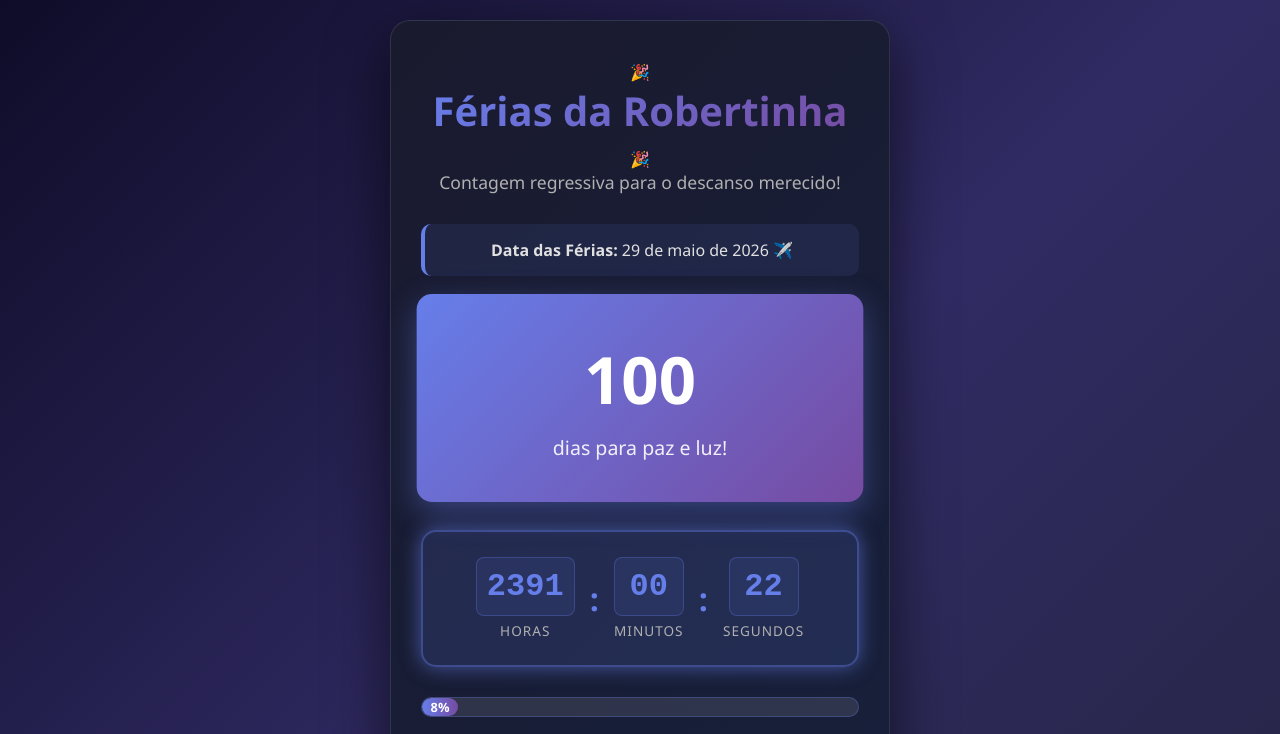
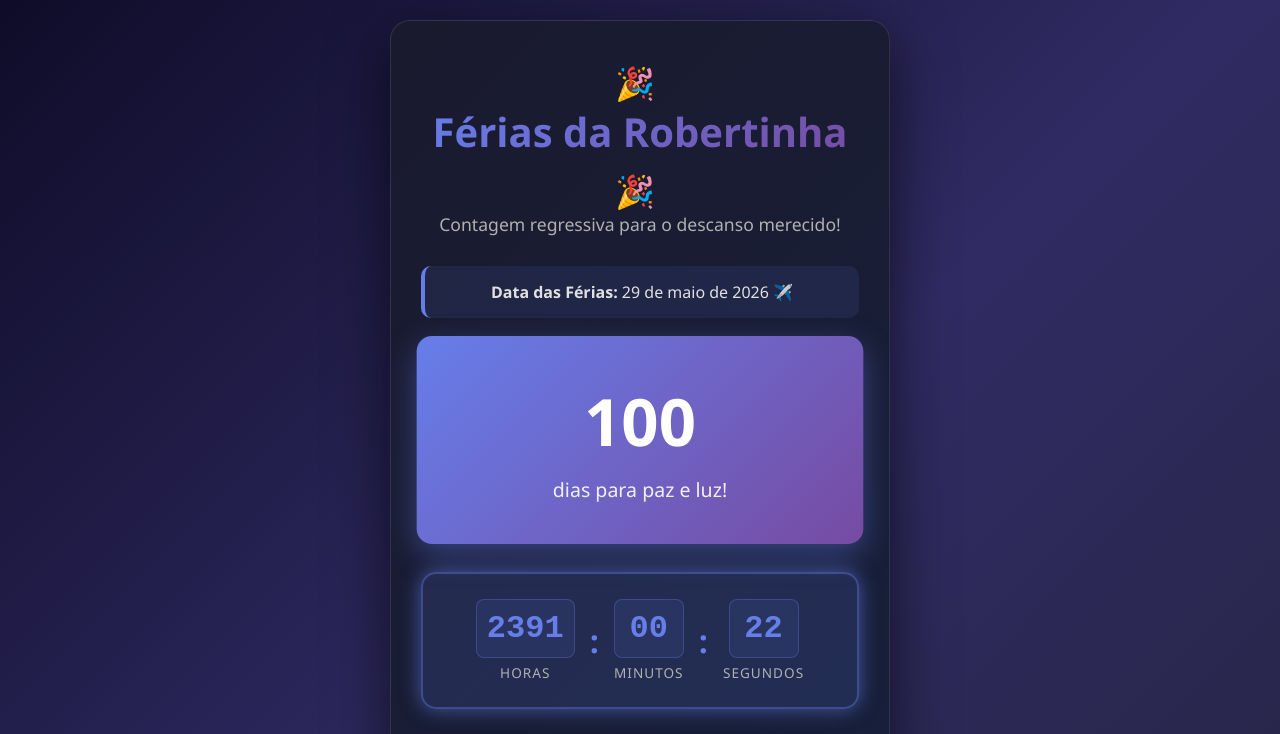
Before and after one commit to evertonzepon/ferias-da-robertinha, a plain HTML site: page index.html in a window 1280 px wide. Shown: the top 734 px of the page. Drawn offline with Linux system fonts and the light colour scheme.

```diff
--- a/index.html
+++ b/index.html
@@ -8,7 +8,7 @@
 </head>
 <body>
     <div class="container">
-        <span>🎉</span><h1>Férias da Robertinha</h1><span>🎉</span>
+        <span class="quote-icon">🎉</span><h1>Férias da Robertinha</h1><span class="quote-icon">🎉</span>
         <p class="subtitle">Contagem regressiva para o descanso merecido!</p>
 
         <div class="date-info">
```
